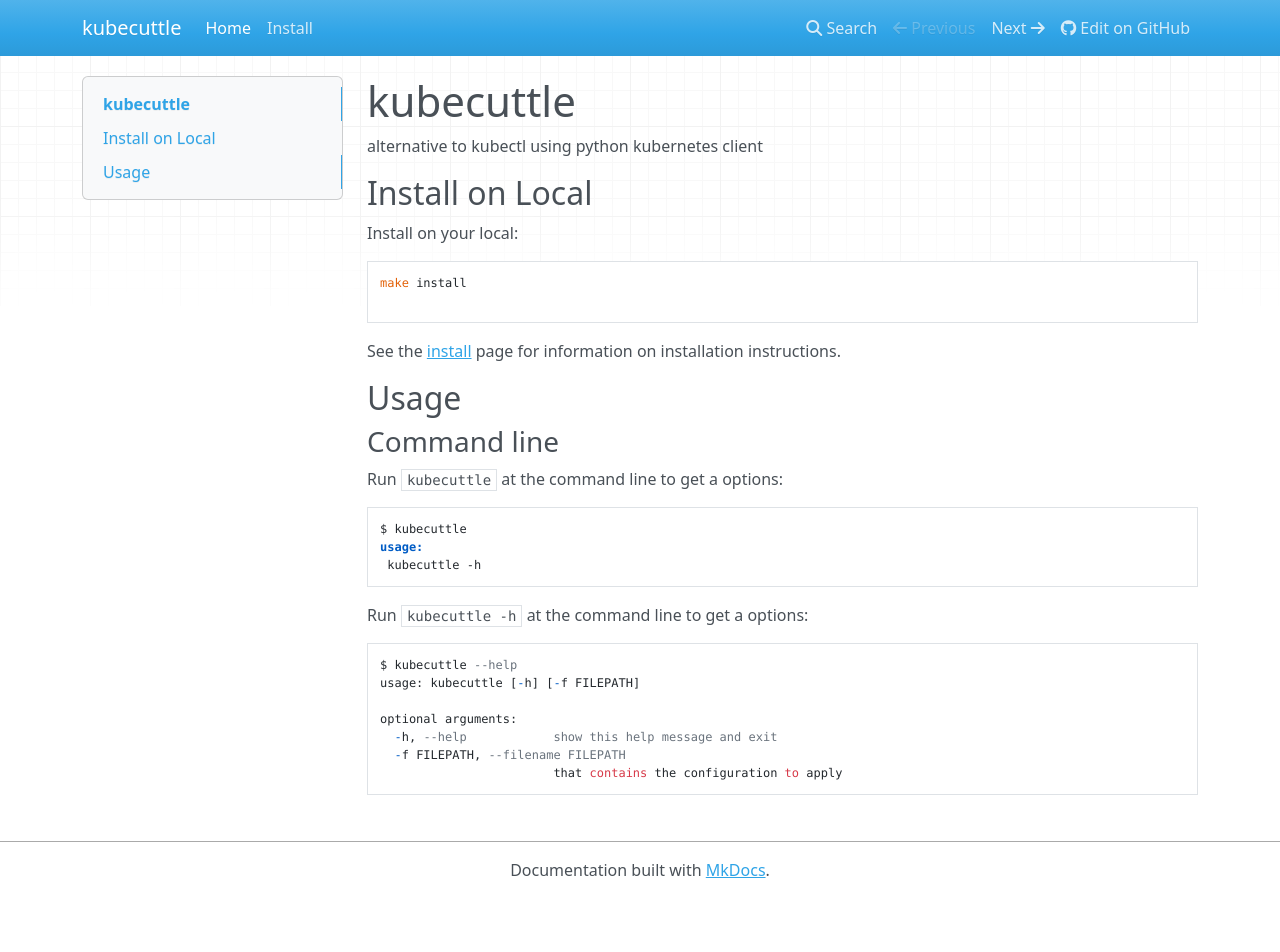
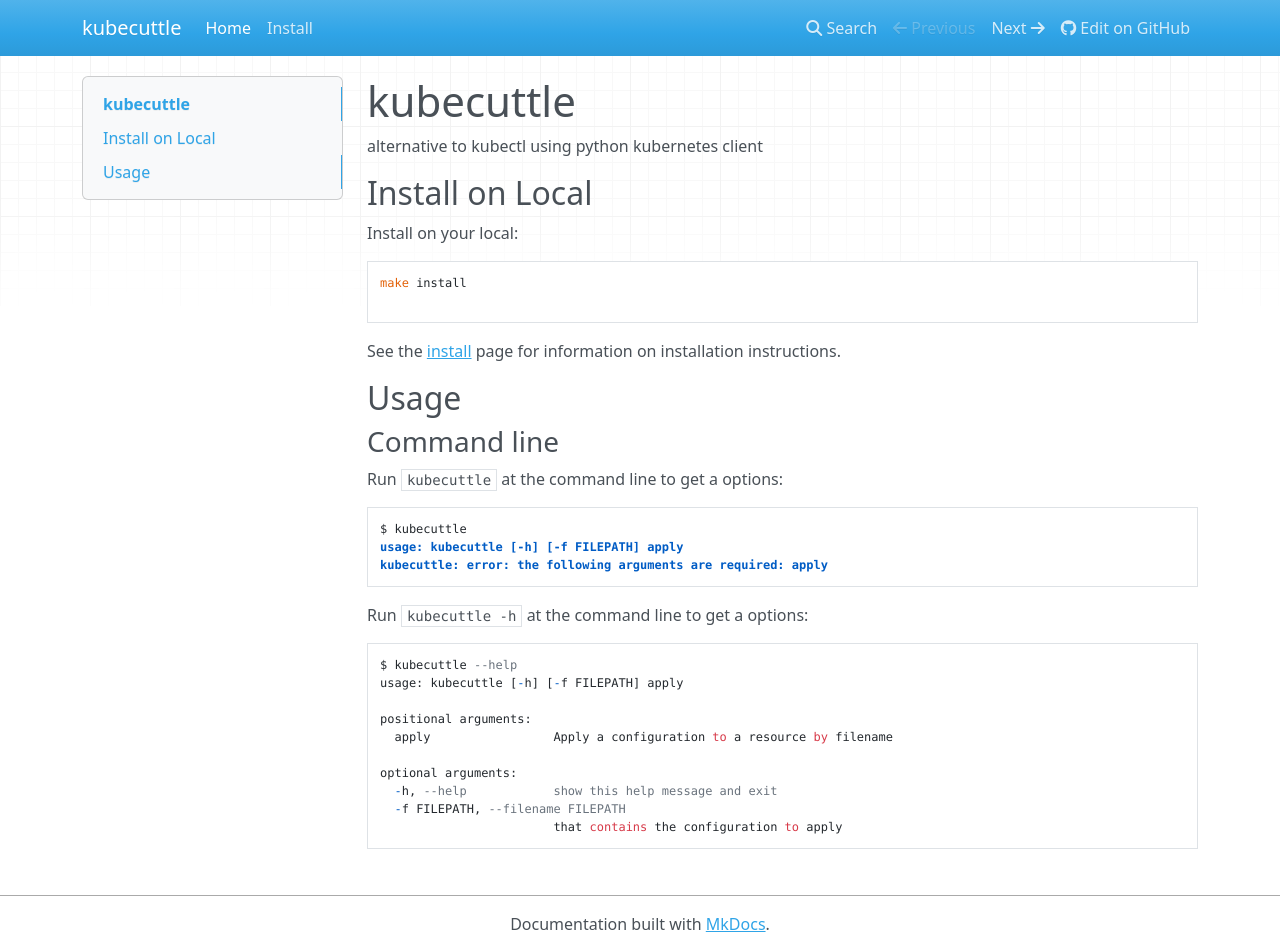
Before and after one commit to thangap81/kubecuttle, an MkDocs documentation site: the page built from docs/index.md, in a window 1280 px wide and 952 px high. Built offline with MkDocs 1.6.1, drawn with Linux system fonts in a browser that asks for light colours; nearby versions of some CDN libraries.

Commit message:
Update index.md

````diff
--- a/docs/index.md
+++ b/docs/index.md
@@ -23,15 +23,18 @@
 
 ```
 $ kubecuttle
-usage:
- kubecuttle -h
+usage: kubecuttle [-h] [-f FILEPATH] apply
+kubecuttle: error: the following arguments are required: apply
 ```
 
 Run `kubecuttle -h` at the command line to get a options:
 
 ```
 $ kubecuttle --help
-usage: kubecuttle [-h] [-f FILEPATH]
+usage: kubecuttle [-h] [-f FILEPATH] apply
+
+positional arguments:
+  apply                 Apply a configuration to a resource by filename
 
 optional arguments:
   -h, --help            show this help message and exit
````
